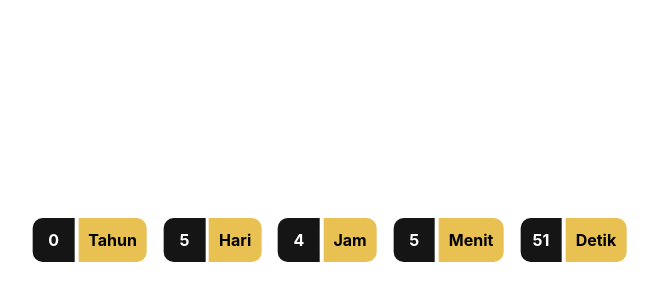
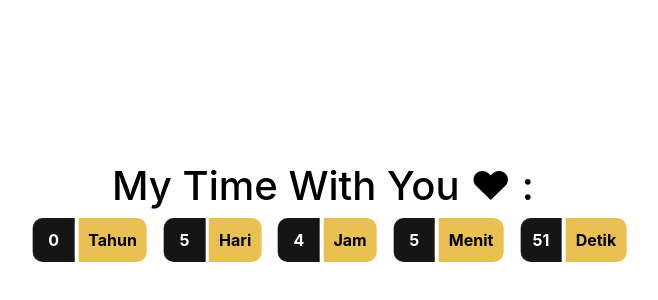
Before and after one commit to muhamadfarhann/ourtimes, a plain HTML site: page index.html in a window 1280 px wide. Shown: the part 186-486 px from the top of the page, without its empty margins (317-975 px from the left). Drawn offline with nearby package versions, Linux system fonts and the light colour scheme.

Commit message:
Update index.html

```diff
--- a/index.html
+++ b/index.html
@@ -19,7 +19,7 @@
                 <p style="text-align:center;">
                     <div class="mx-auto">
                         <div class="countup" id="countup1">
-                            <h1 align="center">My Time With You &#10084; :</h1>
+                            <h1 align="center" style="color: black; !important">My Time With You &#10084; :</h1>
                             <span class="timeel years">00</span>
                             <span class="timeel timeRefYears">Tahun</span>
                             <span class="timeel days">00</span>
```
